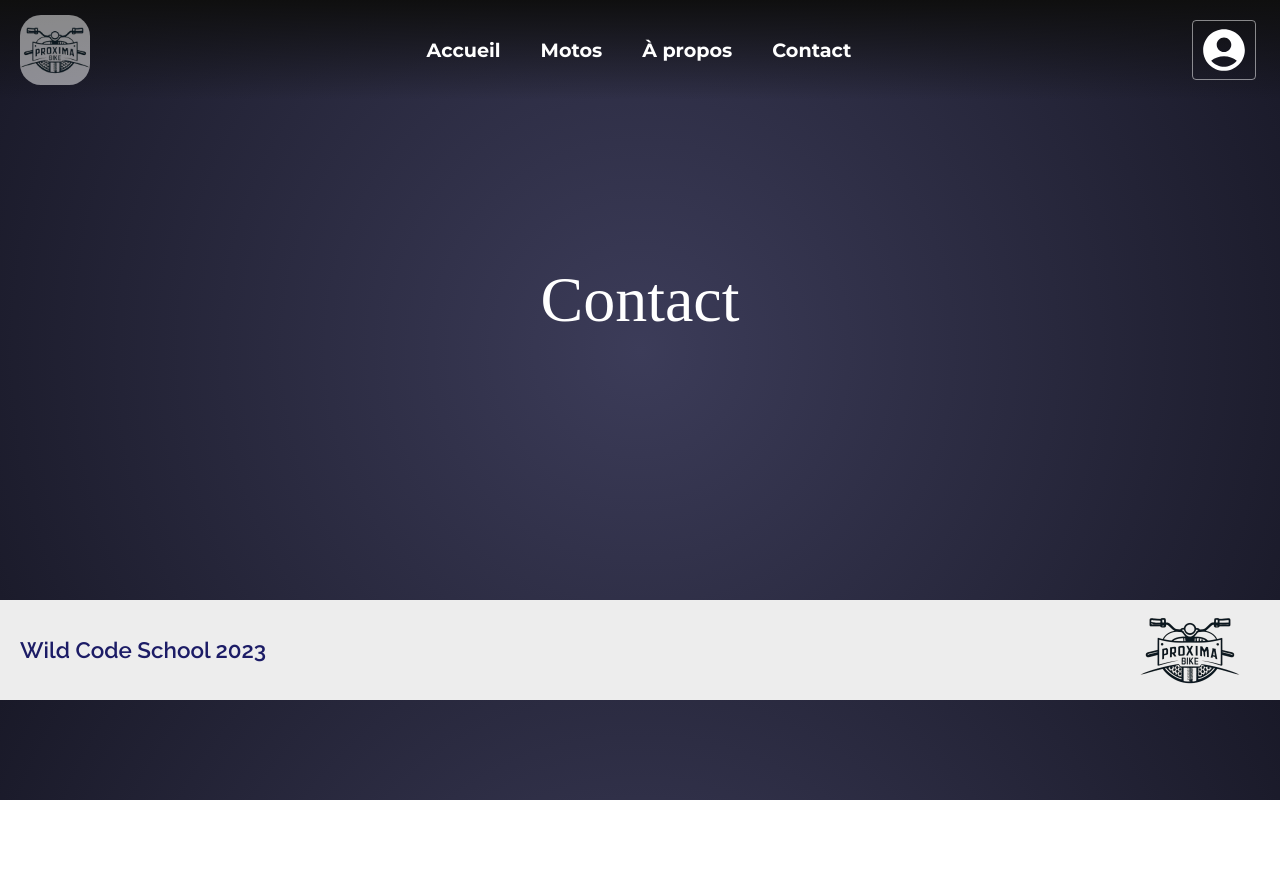
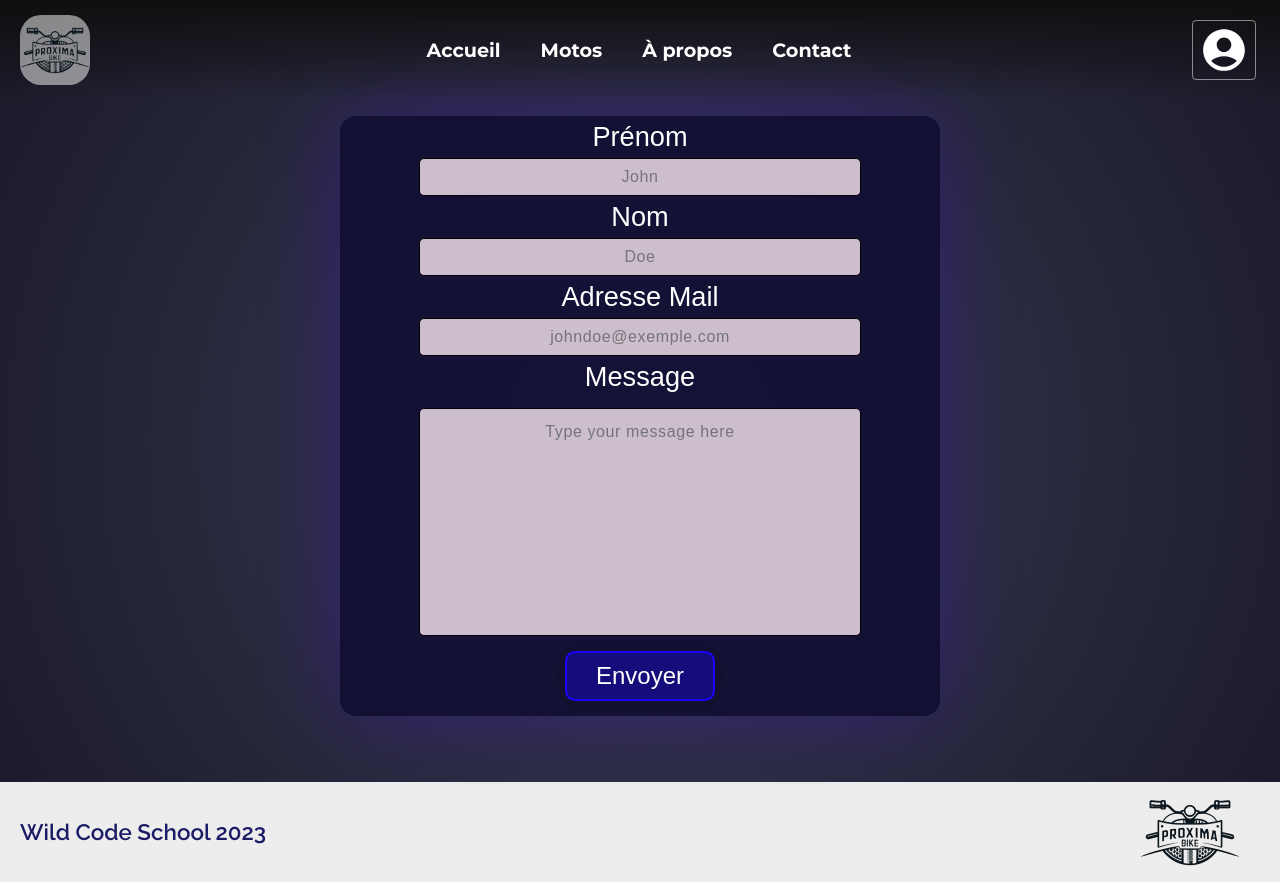
Before and after one commit to HazeFury/project-red-line, a React (Vite) app in the folder frontend/: page /contact in a window 1280 px wide. Before the commit the page ends 800 px from the top, so only its background shows below. Built offline with nearby package versions, Linux system fonts and the light colour scheme; a web font is replaced by a local one.

Commit message:
fisnished the contact form in the front

```diff
--- /dev/null
+++ b/frontend/src/components/ContactForm/ContactForm.jsx
@@ -0,0 +1,27 @@
+import styles from "./ContactForm.module.css";
+
+export default function ContactForm() {
+  return (
+    <div className={styles.contact_box}>
+      <form>
+        <label htmlFor="first-name">Prénom</label>
+        <input type="text" name="first-name" placeholder="John" />
+
+        <label htmlFor="last-name">Nom</label>
+        <input type="text" name="last-name" placeholder="Doe" />
+
+        <label htmlFor="email">Adresse Mail</label>
+        <input type="email" name="email" placeholder="johndoe@exemple.com" />
+
+        <label htmlFor="message">Message</label>
+        <textarea
+          type="text"
+          name="message"
+          placeholder="Type your message here"
+        />
+
+        <button type="submit">Envoyer</button>
+      </form>
+    </div>
+  );
+}
--- /dev/null
+++ b/frontend/src/components/ContactForm/ContactForm.module.css
@@ -0,0 +1,117 @@
+.contact_box {
+  height: 75vh;
+  width: 80vw;
+  max-width: 700px;
+  background-color: rgba(15, 12, 49, 0.858);
+  margin: 1rem auto;
+  border-radius: 1rem;
+  box-shadow: 0px 0px 80px 0px rgba(69, 4, 247, 0.25);
+}
+
+.contact_box form {
+  display: flex;
+  flex-direction: column;
+  height: 100%;
+  justify-content: center;
+  align-items: center;
+}
+
+.contact_box label {
+  font-size: 1.7rem;
+  margin: 5px 0;
+  font-family: "Lexend", sans-serif;
+  font-weight: 400;
+}
+
+.contact_box input {
+  height: 2rem;
+  padding: 2px 10px;
+  transition: all 0.3s ease;
+}
+
+.contact_box input:focus,
+.contact_box textarea:focus {
+  background-color: rgb(253, 226, 255);
+  border: solid rgb(55, 43, 226) 2px;
+}
+.contact_box input,
+.contact_box textarea {
+  width: 350px;
+  text-align: center;
+  font-family: "Lexend", sans-serif;
+  font-weight: 200;
+  letter-spacing: 0.6px;
+  line-height: 25px;
+  font-size: 1rem;
+  border-radius: 5px;
+  background-color: rgb(205, 190, 206);
+  border: solid black 1px;
+}
+
+.contact_box textarea {
+  flex-grow: 1;
+  padding: 10px;
+  margin: 10px;
+  font-size: 1rem;
+  resize: none;
+}
+
+.contact_box button {
+  height: 50px;
+  width: 150px;
+  font-size: 1.5rem;
+  border: solid rgb(30, 0, 255) 2px;
+  border-radius: 10px;
+  margin: 5px 0 15px 0;
+  color: white;
+  font-family: "Lexend", sans-serif;
+  font-weight: 200;
+  background-color: rgba(21, 13, 135, 0.858);
+  box-shadow: rgba(20, 20, 20, 0.536) 0px 0px 10px 0px;
+  transition: all 0.2s ease;
+  cursor: pointer;
+}
+
+.contact_box button:hover {
+  scale: 1.05;
+  background-color: rgb(89, 0, 255);
+  border: solid rgb(0, 0, 0) 2px;
+  color: black;
+}
+.contact_box button:active {
+  scale: 1;
+}
+
+@media screen and (min-width: 768px) {
+  .contact_box {
+    width: 600px;
+  }
+
+  .contact_box input,
+  .contact_box textarea {
+    width: 70%;
+  }
+}
+
+@media screen and (max-width: 768px) {
+  .contact_box input,
+  .contact_box textarea {
+    width: 80%;
+  }
+}
+
+@media screen and (max-height: 600px) {
+  .contact_box {
+    height: 75vh;
+    overflow: scroll;
+  }
+  .contact_box form {
+    height: 600px;
+  }
+  .contact_box input {
+    min-height: 25px;
+  }
+  .contact_box textarea {
+    min-height: 200px;
+  }
+}
--- a/frontend/src/pages/Contact/Contact.jsx
+++ b/frontend/src/pages/Contact/Contact.jsx
@@ -1,11 +1,12 @@
-import styles from "./Contact.module.css";
+import ContactForm from "../../components/ContactForm/ContactForm";
+// import styles from "./Contact.module.css";
 import globalStyles from "../GlobalPageStyle.module.css";
 
 export default function Contact() {
   return (
     <div>
       <main className={globalStyles.main_container}>
-        <h1 className={styles.test}>Contact</h1>
+        <ContactForm />
       </main>
     </div>
   );
--- a/frontend/src/pages/GlobalPageStyle.module.css
+++ b/frontend/src/pages/GlobalPageStyle.module.css
@@ -4,4 +4,6 @@
   justify-content: center;
   align-items: center;
   font-size: 4rem;
+  padding-top: 100px;
+  padding-bottom: 50px;
 }
```
Also changed, not shown: 2 other files (tests, documents, lock files or other folders).
